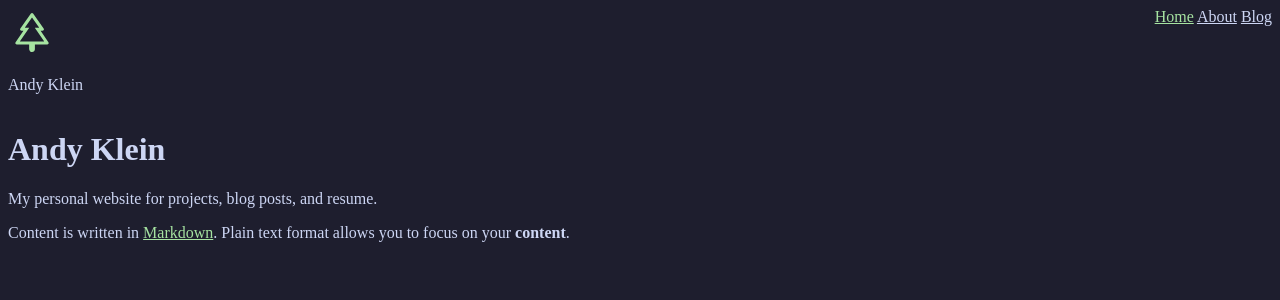
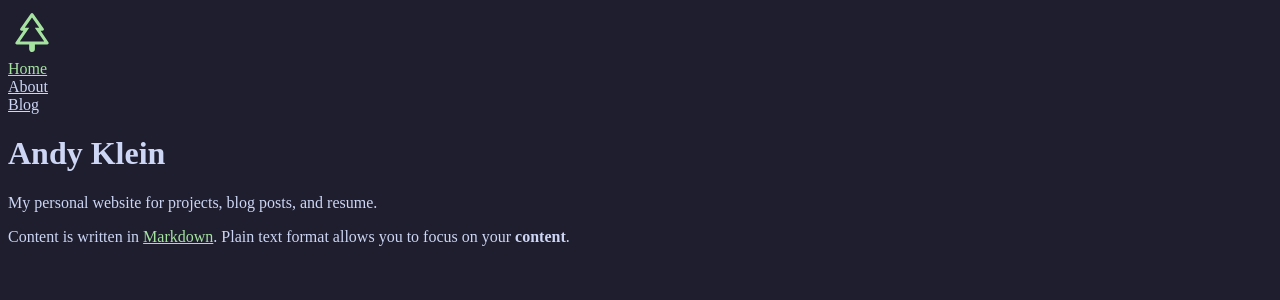
Before and after one commit to Andy-Klein/andy-klein.github.io, a Jekyll site: the page built from index.md, in a window 1280 px wide. Shown: the top 300 px of the page. Built offline with Jekyll 4.4.1, drawn with Linux system fonts in a browser that asks for light colours.

Commit message:
updating containers

```diff
--- a/_includes/header.html
+++ b/_includes/header.html
@@ -1,9 +1,8 @@
-<div class="header">
-  <div class="logo">
+<div class="header-container">
+  <div class="logo-container">
     <a href="/">
       <img src="/assets/images/favicon.svg" />
     </a>
-    <p>Andy Klein</p>
   </div>
   {% include navigation.html %}
 </div>
--- a/_includes/navigation.html
+++ b/_includes/navigation.html
@@ -1,5 +1,7 @@
-<nav>
+<nav class="nav-container">
   {% for item in site.data.navigation %}
-    <a href="{{ item.link }}" {% if page.url == item.link %}class="current"{% endif %}>{{ item.name }}</a>
+    <div>
+      <a href="{{ item.link }}" {% if page.url == item.link %}class="current"{% endif %}>{{ item.name }}</a>
+    </div>
   {% endfor %}
 </nav>
--- a/_sass/main.scss
+++ b/_sass/main.scss
@@ -14,7 +14,7 @@ body a {
 }
 
 .header div {
-  flex: auto;
+  flex: 1;
 }
 
 nav a {
```
